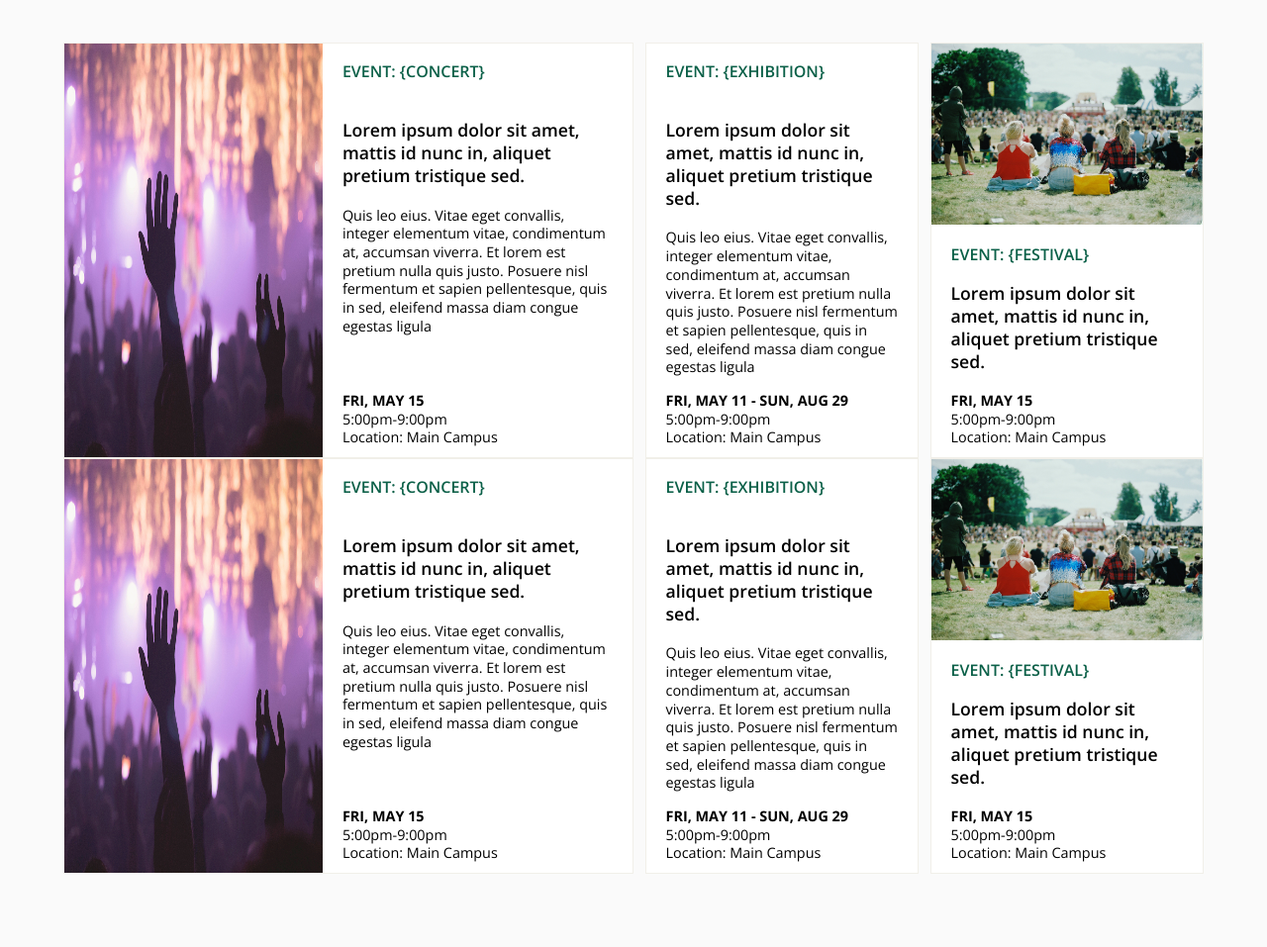
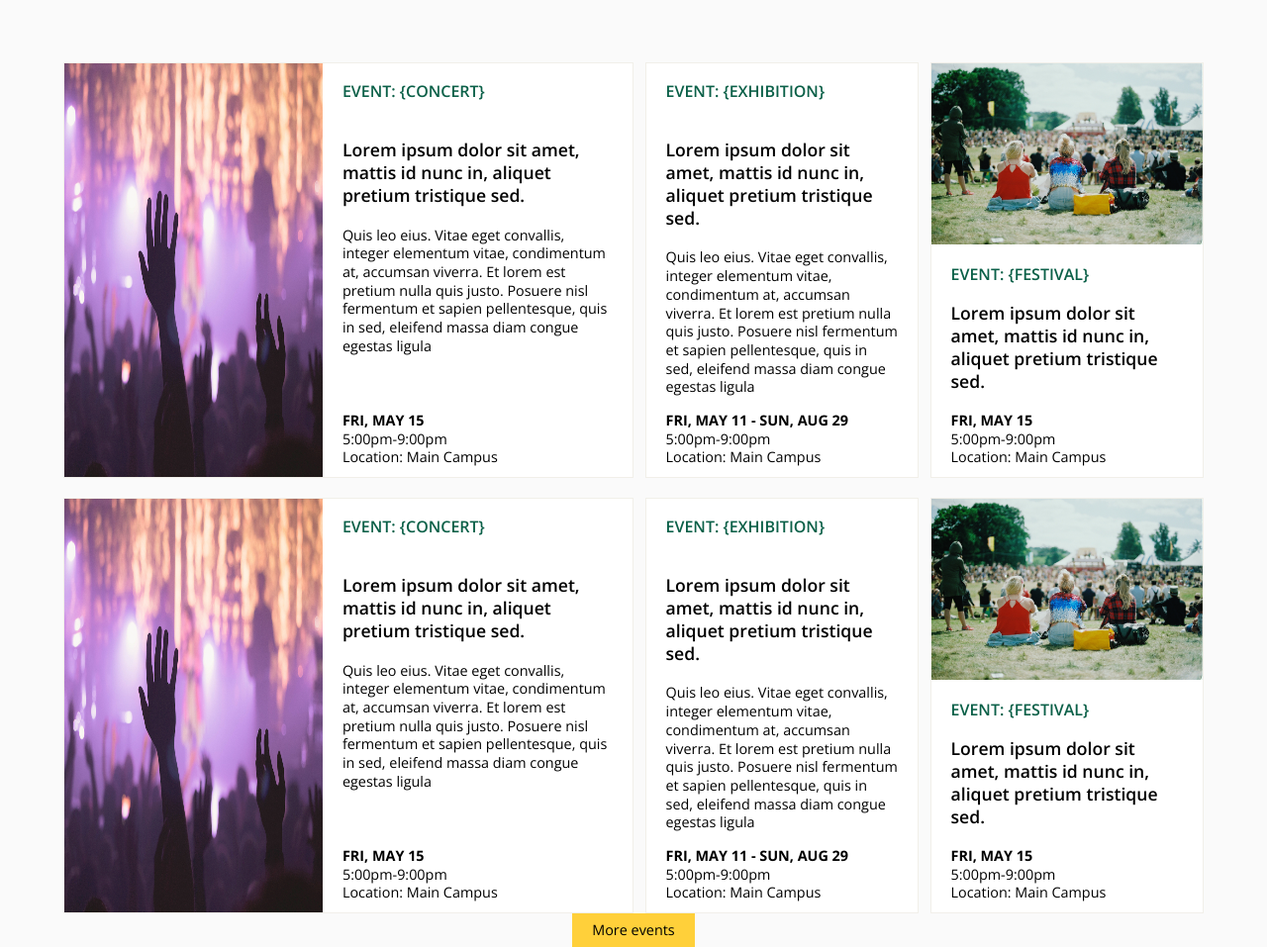
Before and after one commit to annakviese/events, a website: page index.html in a window 1280 px wide. Shown: the part 74-1031 px from the top of the page at 99% size. Before the commit the page ends 958 px from the top, so only its background shows below. Drawn offline with nearby package versions, Linux system fonts and the light colour scheme.

Commit message:
added load more button

```diff
--- a/index.html
+++ b/index.html
@@ -12,8 +12,8 @@
             <h2>Events</h2>
         </div>
     </header>
-    <section class="events-list">
-        <div class="large-post">
+ <section class="events-list">
+        <div class="large-post post" >
             <div class="post-image">
                 <img src="assets/images/concert.jpg" alt="night concert image"/>
             </div>
@@ -41,7 +41,7 @@
             </div> <!-- event info -->
         </div><!--large post -->
 
-        <div class="small-post">
+        <div class="small-post post">
             <div class="event-info">
                 <div class="event-info-wrapper">
                     <a href class="filter" id="concerts" = "#"> Event: {Exhibition} </a>
@@ -65,7 +65,7 @@
                 </div> <!-- event info wrapper -->
             </div> <!-- event info -->
         </div> <!--small-post -->
-         <div class="small-post">
+         <div class="small-post post">
             <div class="event-info">
                 <div class="post-image">
                         <img src="assets/images/festival.jpg" alt="outdoor festival image"/>
@@ -88,7 +88,7 @@
             </div> <!-- event info -->
         </div> <!--small-post -->
 
-        <div class="large-post">
+        <div class="large-post post">
             <div class="post-image">
                 <img src="assets/images/concert.jpg" alt="night concert image"/>
             </div>
@@ -116,7 +116,7 @@
             </div> <!-- event info -->
         </div><!--large post -->
 
-        <div class="small-post">
+        <div class="small-post post">
             <div class="event-info">
                 <div class="event-info-wrapper">
                     <a href class="filter" id="concerts" = "#"> Event: {Exhibition} </a>
@@ -140,7 +140,7 @@
                 </div> <!-- event info wrapper -->
             </div> <!-- event info -->
         </div> <!--small-post -->
-         <div class="small-post">
+         <div class="small-post post">
             <div class="event-info">
                 <div class="post-image">
                         <img src="assets/images/festival.jpg" alt="outdoor festival image"/>
@@ -162,13 +162,11 @@
                 </div> <!-- event info wrapper -->
             </div> <!-- event info -->
         </div> <!--small-post -->
+    </section>
+    <div class="button">
+        <a href="#" id="loadMore">More events</a>
+    </div>
 
-
-    </section>
-
-    <footer>
-
-    </footer>
     <script src="js/lib/jquery-3.2.1.min.js"></script>
 </body>
 </html>
--- a/sass/events-list.scss
+++ b/sass/events-list.scss
@@ -5,6 +5,7 @@
     flex-wrap: wrap;
     justify-content: space-between;
     .large-post {
+        margin-top: 20px;
         max-width: 50%;
         height: 420px;
         display: flex;
@@ -22,6 +23,7 @@
         }
     }
     .small-post {
+        margin-top: 20px;
         max-width: 24%;
         height: 420px;
         display: flex;
@@ -75,6 +77,17 @@
     h2#small-image.event-title {
         padding: 20px 0px 20px 0px;
     }
+}
 
-
+.button {
+    width: auto;
+    display: flex;
+    justify-content: center;
+    #loadMore {
+        background-color: $yellow;
+        color: black;
+        padding: 10px 20px;
+        text-decoration: none;
+        font-size: 0.9rem;
+    }
 }
--- a/sass/style.scss
+++ b/sass/style.scss
@@ -25,6 +25,7 @@ body {
   font-family: 'Open Sans', sans-serif;
   background-color: $light-grey;
 }
+
 .site-title {
-    display: none;
+  display: none;
 }
```
Also changed, not shown: build/css/style.css, build/css/style.min.css, build/js/main.min.js (added).
